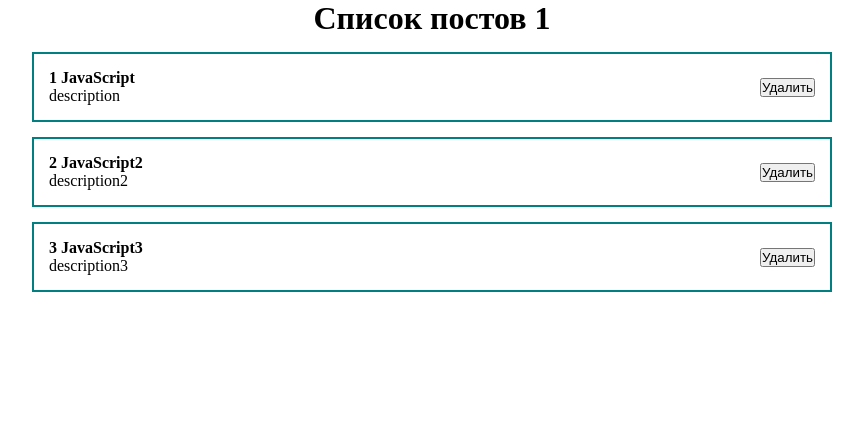
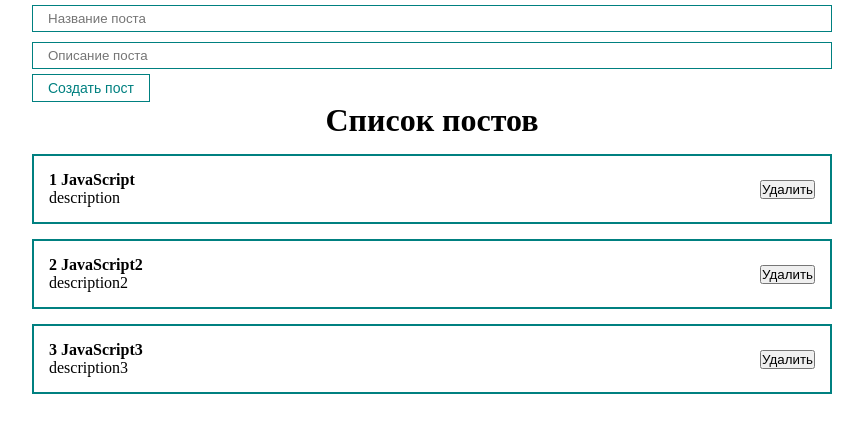
Before and after one commit to Yaroslav-Teslenko/react-00, a React (Create React App) app: page / in a window 1280 px wide. Shown: the top 432 px of the page, without its empty margins (208-1071 px from the left). Built offline with nearby package versions, Linux system fonts and the light colour scheme.

Commit message:
props.children

```diff
--- a/src/App.js
+++ b/src/App.js
@@ -1,6 +1,8 @@
 import React, { useState } from "react";
 import "./styles/App.css";
 import PostList from "./components/PostList";
+import MyButton from "./components/UI/button/MyButton";
+import MyInput from "./components/UI/input/MyInput";
 function App() {
   const [posts, setPosts] = useState([
     { id: 1, title: "JavaScript", body: "description" },
@@ -9,24 +11,26 @@ function App() {
   ]);
   return (
     <div className="App">
-      <PostList posts={posts} title={"Список постов 1"} />
+      <form action="">
+        <MyInput type="text" placeholder="Название поста" />
+        <MyInput type="text" placeholder="Описание поста" />
+        <MyButton disabled>Создать пост</MyButton>
+      </form>
+      <PostList posts={posts} title={"Список постов"} />
     </div>
   );
 }
 
-/* вывод массивов данных */
+/* forma */
 /*
-key={post.id}
-- ключ должен хранить какое-то уникальное значение
-- должен быть статичным
-- !!!не использовать индекс элемента в массиве, (чтобы не вызать лишних перерисовок)
+
 */
 
 /* добавление стилей */
 /*
-- inline-стили
- <h1 style={{ textAlign: "center" }}>
-
-- className вместо class
+в инспекторе увидим MyButton как
+<button class="MyButton_myBtn__1rqi-"></button>
+название класса генерируется в соответствии с с модулем который мы сделали. т.о. мы можем добиться
+изоляции стилей не используя н-р, БЭМ
 */
 export default App;
--- /dev/null
+++ b/src/components/UI/button/MyButton.jsx
@@ -0,0 +1,31 @@
+import React from "react";
+import classes from "./MyButton.module.css";
+const MyButton = ({ children, ...props }) => {
+  return (
+    <button {...props} className={classes.myBtn}>
+      {children}
+    </button>
+  );
+};
+export default MyButton;
+/*
+
+ // <MyButton disabled>Создать пост</MyButton>
+ <button {...props}
+все пропсы которые мы будем передавать в компонент , можем сразу развернуть в кнопку
+
+*/
+/*
+props.children;
+по умолчанию react не знает, в какое место компонента необходимо добавлять вложенные элементы.  для этого предназначен props.children
+
+
+const MyButton = (props) => {
+  return <button className={classes.myBtn}>{props.children}</button>;
+};
+ */
+
+/*
+получаем стиль как свойства объекта
+название класса генерируется в соответствии с css модулем. таким образом мы можем добиться изоляции стилей не используя бэм и тп
+*/
--- /dev/null
+++ b/src/components/UI/button/MyButton.module.css
@@ -0,0 +1,8 @@
+.myBtn {
+  padding: 5px 15px;
+  color: teal;
+  font-size: 14px;
+  background: transparent;
+  border: 1px solid teal;
+  cursor: pointer;
+}
--- /dev/null
+++ b/src/components/UI/input/MyInput.jsx
@@ -0,0 +1,6 @@
+import React from "react";
+import classes from "./MyInput.module.css";
+const MyInput = (props) => {
+  return <input className={classes.myInput} {...props} />;
+};
+export default MyInput;
--- /dev/null
+++ b/src/components/UI/input/MyInput.module.css
@@ -0,0 +1,6 @@
+.myInput {
+  width: 100%;
+  padding: 5px 15px;
+  margin: 5px 0;
+  border: 1px solid teal;
+}
```
Also changed, not shown: package.json (+8 -2 lines).
